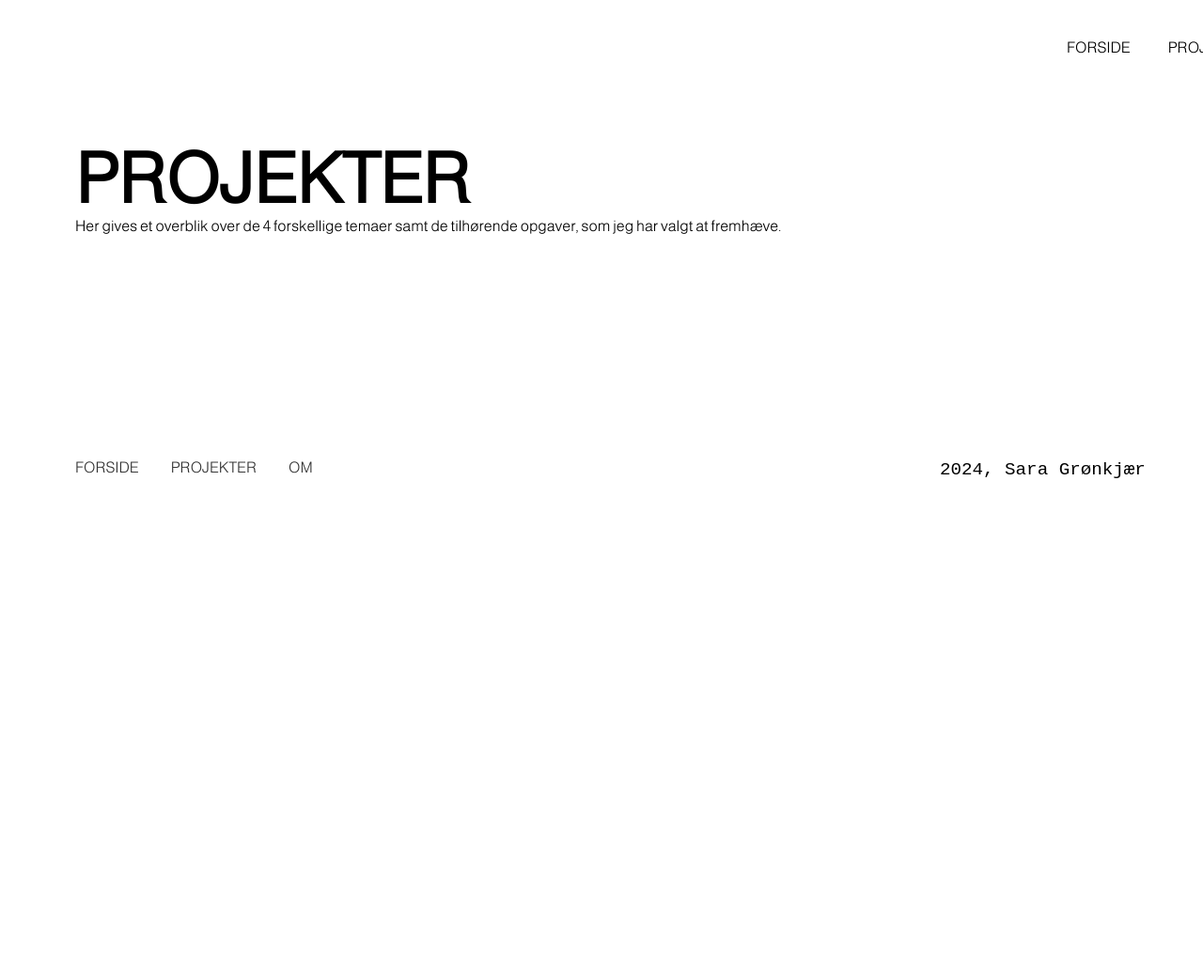
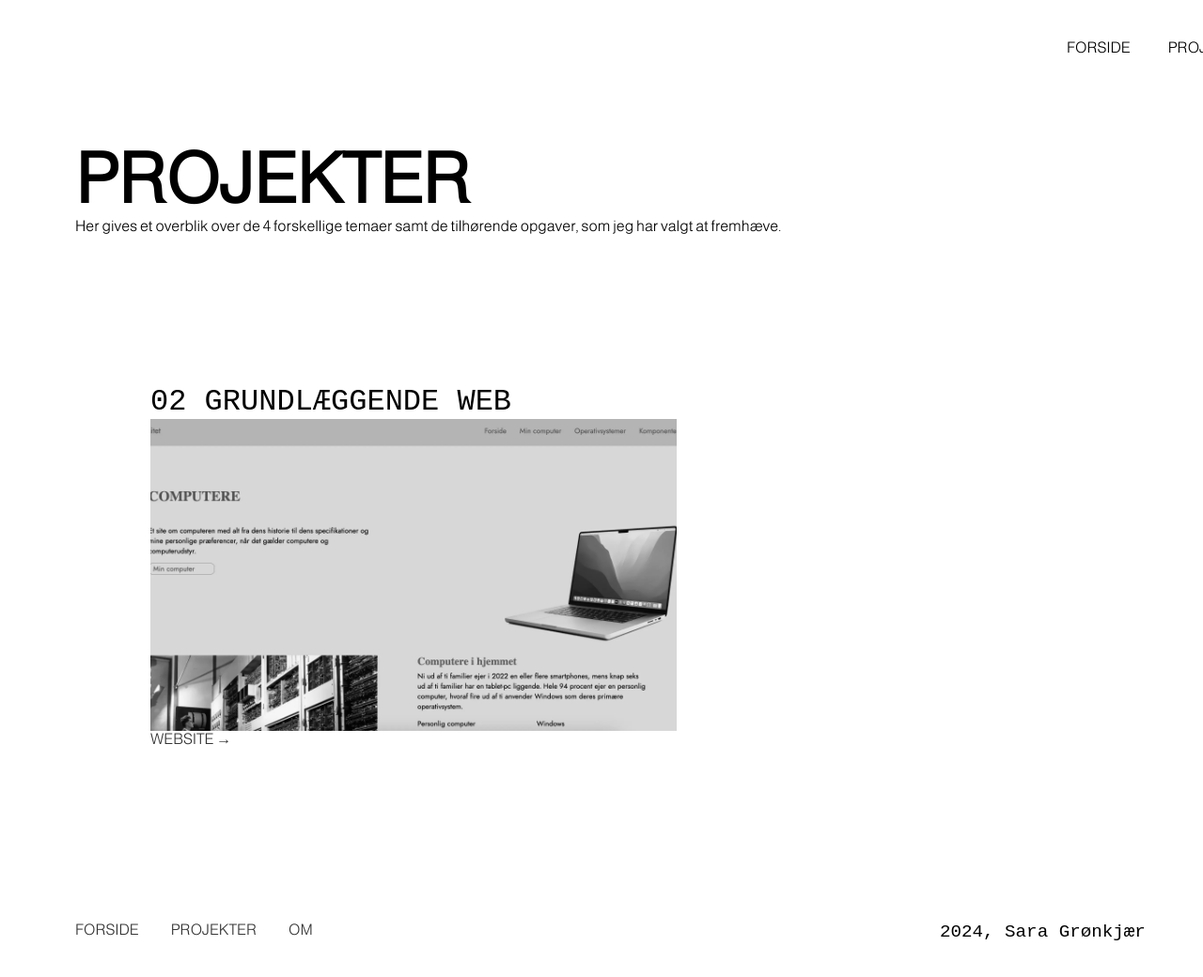
Before and after one commit to segronkjaer/kodet_site, a plain HTML site: page projekter.html in a window 1280 px wide. Shown: the top 1040 px of the page at 94% size. Before the commit the page ends 800 px from the top, so only its background shows below. Drawn offline with Linux system fonts and the light colour scheme; a script that the page names is missing; a web font is replaced by a local one.

Commit message:
font str footer

```diff
--- a/projekter.html
+++ b/projekter.html
@@ -41,6 +41,14 @@
         <h2>PROJEKTER</h2>
         <p>Her gives et overblik over de 4 forskellige temaer samt de tilhørende opgaver, som jeg har valgt at fremhæve.</p>
         </div>
+
+        <div class="grid_web">
+            <div>
+               <h3>02 GRUNDLÆGGENDE WEB</h3>
+            <img src="img/02web.webp">
+            <a href="tema2.html">WEBSITE →</a>
+            </div>
+        </div>
     </main>
 
     <footer>
@@ -51,7 +59,7 @@
             <a href="om.html">OM</a>
             </div
             <div>
-                <h3>2024, Sara Grønkjær</h3>
+                <h5>2024, Sara Grønkjær</h5>
             </div>
         </div>
         </footer>
--- a/styles.css
+++ b/styles.css
@@ -25,12 +25,18 @@ h2 {
 h3 {
     font-family: 'PT Mono', monospace;
     font-weight: lighter;
-    font-size: 1.2rem;
+    font-size: 2rem;
 }
 
 h4 {
     font-family: 'Almarai', sans-serif;
     font-size: 4rem;
+}
+
+h5 {
+    font-family: 'PT Mono', monospace;
+    font-weight: lighter;
+    font-size: 1.2rem;
 }
 
 p {
@@ -79,12 +85,21 @@ a {
     text-decoration: none;
 }
 
+
+
 /* PROJEKTER */
 .projekter_tekst {
     display: grid;
     grid-template-columns: 1fr;
     margin-top: 5rem;
     margin-left: 5rem;
+    margin-bottom: 10rem;
+}
+
+.grid_web {
+    display: grid;
+    grid-template-columns: 1fr 1fr;
+    margin-left: 10rem;
     margin-bottom: 15rem;
 }
 
```
Also changed, not shown: index.html (+1 -1 lines), om.html (+1 -1 lines), tema2.html (+1 -1 lines), tema3.html (+1 -1 lines), tema4.html (+1 -1 lines), tema5.html (+1 -1 lines).
